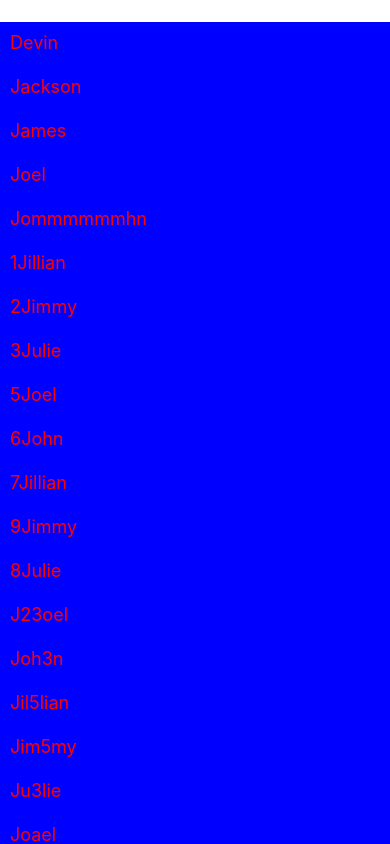
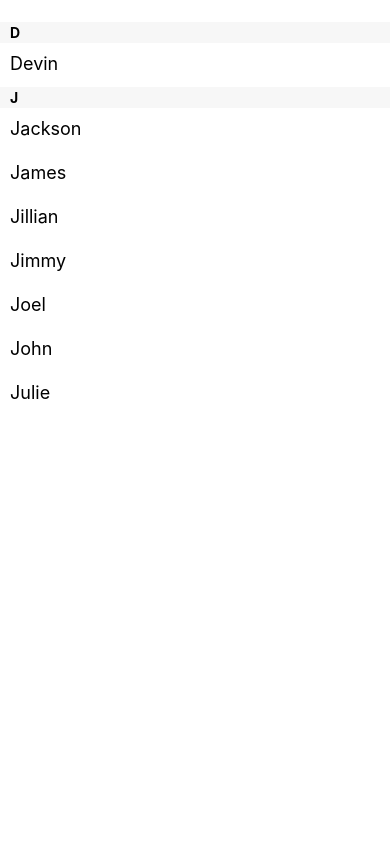
Before and after one commit to rcavezza/react-native-the-basics-examples, a React Native app: screen / in a window 390 px wide. Built offline with nearby package versions, Linux system fonts and the light colour scheme.

Commit message:
SectionList

```diff
--- a/App.js
+++ b/App.js
@@ -1,55 +1,18 @@
 import React, { Component } from 'react';
-import { AppRegistry, FlatList, StyleSheet, Text, View } from 'react-native';
+import { AppRegistry, SectionList, StyleSheet, Text, View } from 'react-native';
 
-export default class FlatListBasics extends Component {
+export default class SectionListBasics extends Component {
   render() {
     return (
       <View style={styles.container}>
-        <FlatList
-          data={[
-            {key: 'Devin'},
-            {key: 'Jackson'},
-            {key: 'James'},
-            {key: 'Joel'},
-            {key: 'Jommmmmmhn'},
-            {key: '1Jillian'},
-            {key: '2Jimmy'},
-            {key: '3Julie'},
-            {key: '5Joel'},
-            {key: '6John'},
-            {key: '7Jillian'},
-            {key: '9Jimmy'},
-            {key: '8Julie'},
-            {key: 'J23oel'},
-            {key: 'Joh3n'},
-            {key: 'Jil5lian'},
-            {key: 'Jim5my'},
-            {key: 'Ju3lie'},
-            {key: 'Joael'},
-            {key: 'Jobbbhn'},
-            {key: 'Ji1llian'},
-            {key: 'Jimmy'},
-            {key: 'Julbie'},
-            {key: 'Joecl'},
-            {key: 'Jozhn'},
-            {key: 'Jidllian'},
-            {key: 'Jimcmy'},
-            {key: 'Julzie'},
-            {key: 'Jocel'},
-            {key: 'h23n'},
-            {key: 'Jil53235lian'},
-            {key: 'Jimddmy'},
-            {key: 'Jccculie'},
-            {key: 'Joccel'},
-            {key: 'Jcccon'},
-            {key: 'Jicccllian'},
-            {key: 'Jimbo Fisher'},
-            {key: 'Jubbbblie'},
-            {key: 'Jo333el'},
-            {key: 'Jofghhhhn'},
-
+        <SectionList
+          sections={[
+            {title: 'D', data: ['Devin']},
+            {title: 'J', data: ['Jackson', 'James', 'Jillian', 'Jimmy', 'Joel', 'John', 'Julie']},
           ]}
-          renderItem={({item}) => <Text style={styles.item}>{item.key}</Text>}
+          renderItem={({item}) => <Text style={styles.item}>{item}</Text>}
+          renderSectionHeader={({section}) => <Text style={styles.sectionHeader}>{section.title}</Text>}
+          keyExtractor={(item, index) => index}
         />
       </View>
     );
@@ -61,9 +24,16 @@
    flex: 1,
    paddingTop: 22
   },
+  sectionHeader: {
+    paddingTop: 2,
+    paddingLeft: 10,
+    paddingRight: 10,
+    paddingBottom: 2,
+    fontSize: 14,
+    fontWeight: 'bold',
+    backgroundColor: 'rgba(247,247,247,1.0)',
+  },
   item: {
-    backgroundColor: 'blue',
-    color: 'red',
     padding: 10,
     fontSize: 18,
     height: 44,
```
